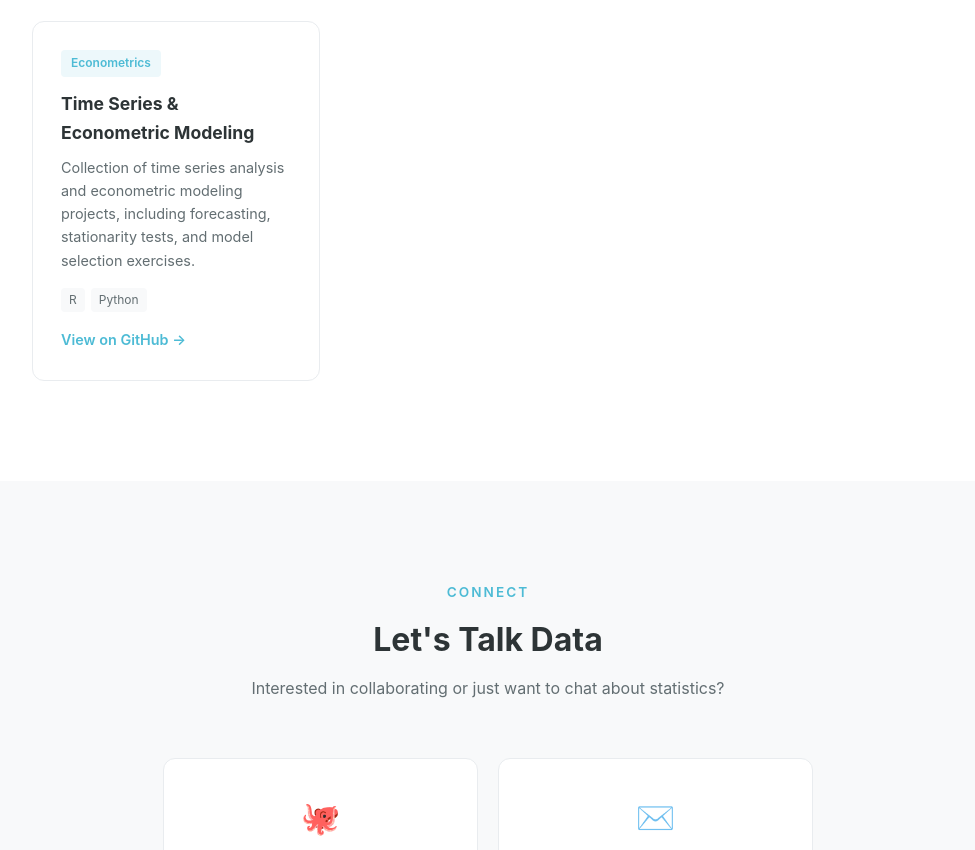
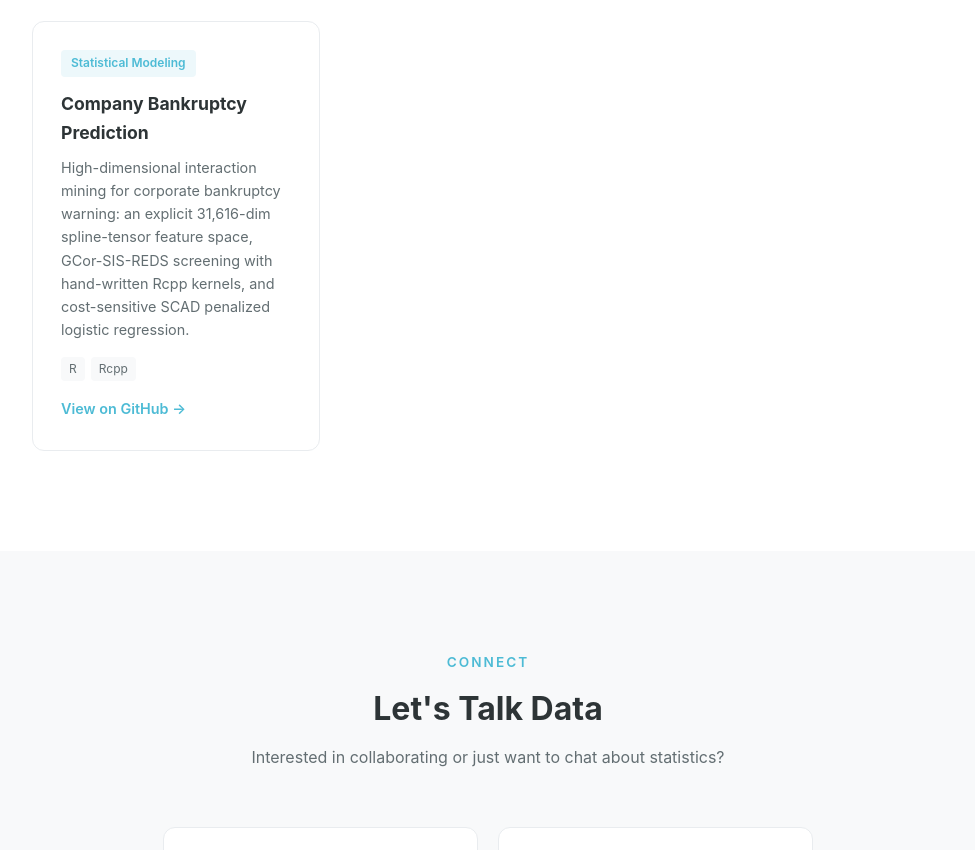
Before and after one commit to Yei1y/yei1y.github.io, a plain HTML site: page index.html in a window 1280 px wide. Shown: the part 3113-3963 px from the top of the page, without its empty margins (152-1127 px from the left). Drawn offline with Linux system fonts and the light colour scheme.

Commit message:
fix(site): replace stale card linking to 26tjjm with Company Bankruptcy Prediction
第 4 张项目卡片的标题/描述/技术栈与它指向的仓库完全不符
（写成 Time Series & Econometric Modeling，却链到破产预警仓库）。

- 标题 -> Company Bankruptcy Prediction
- 描述 -> 31,616 维样条张量交互特征空间 + GCor-SIS-REDS + 代价敏感 SCAD
- 技术栈 R/Python -> R/Rcpp
- 链接同步为改名后的 Company-Bankruptcy-Prediction

```diff
--- a/index.html
+++ b/index.html
@@ -208,14 +208,14 @@
         </div>
 
         <div class="project-card fade-in">
-          <span class="project-card-tag">Econometrics</span>
-          <h3>Time Series &amp; Econometric Modeling</h3>
-          <p>Collection of time series analysis and econometric modeling projects, including forecasting, stationarity tests, and model selection exercises.</p>
+          <span class="project-card-tag">Statistical Modeling</span>
+          <h3>Company Bankruptcy Prediction</h3>
+          <p>High-dimensional interaction mining for corporate bankruptcy warning: an explicit 31,616-dim spline-tensor feature space, GCor-SIS-REDS screening with hand-written Rcpp kernels, and cost-sensitive SCAD penalized logistic regression.</p>
           <div class="project-card-langs">
             <span>R</span>
-            <span>Python</span>
+            <span>Rcpp</span>
           </div>
-          <a href="https://github.com/Yei1y/26tjjm" target="_blank" class="project-card-link">
+          <a href="https://github.com/Yei1y/Company-Bankruptcy-Prediction" target="_blank" class="project-card-link">
             View on GitHub &rarr;
           </a>
         </div>
```
Also changed, not shown: projects/index.html (+5 -5 lines).
